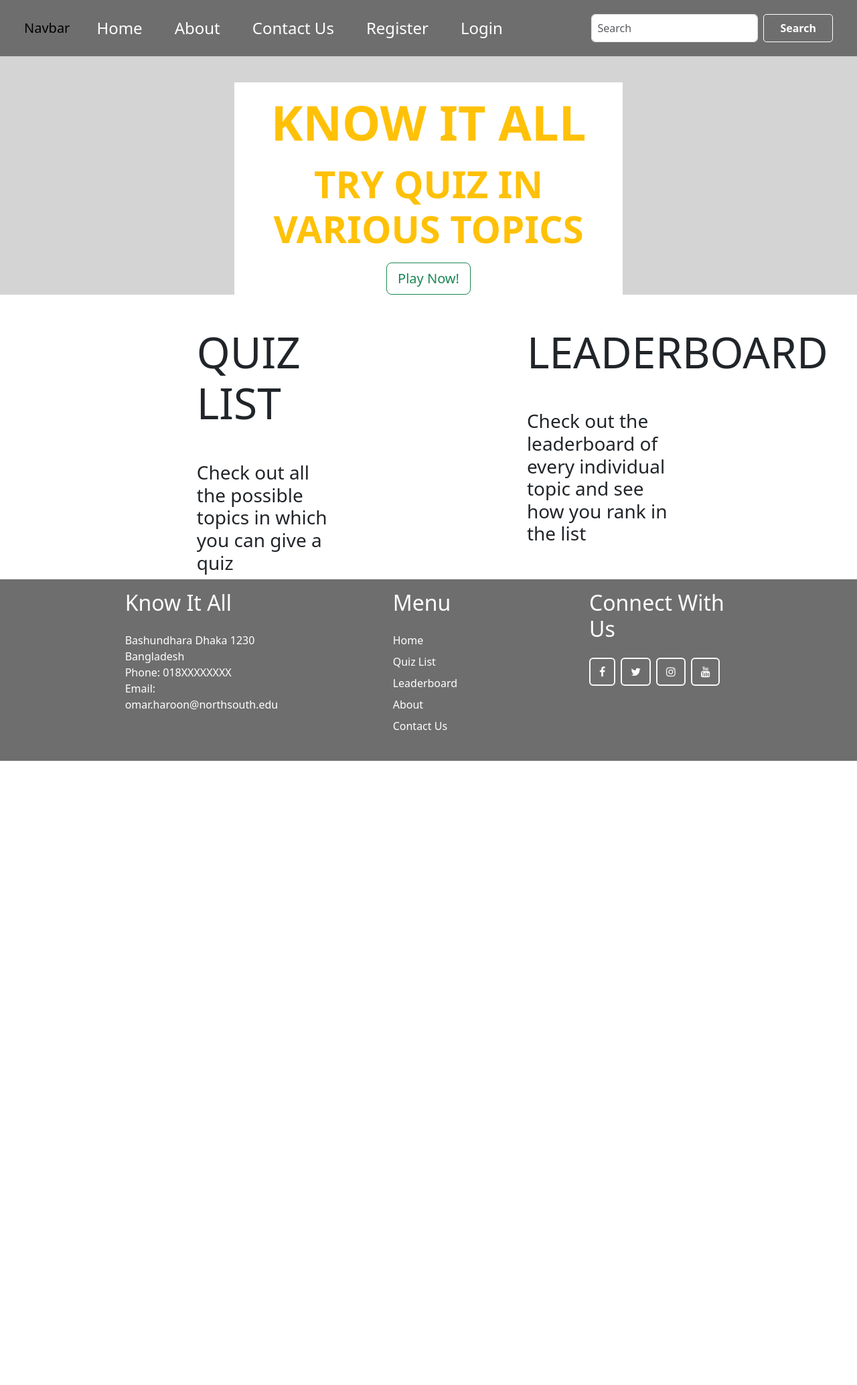
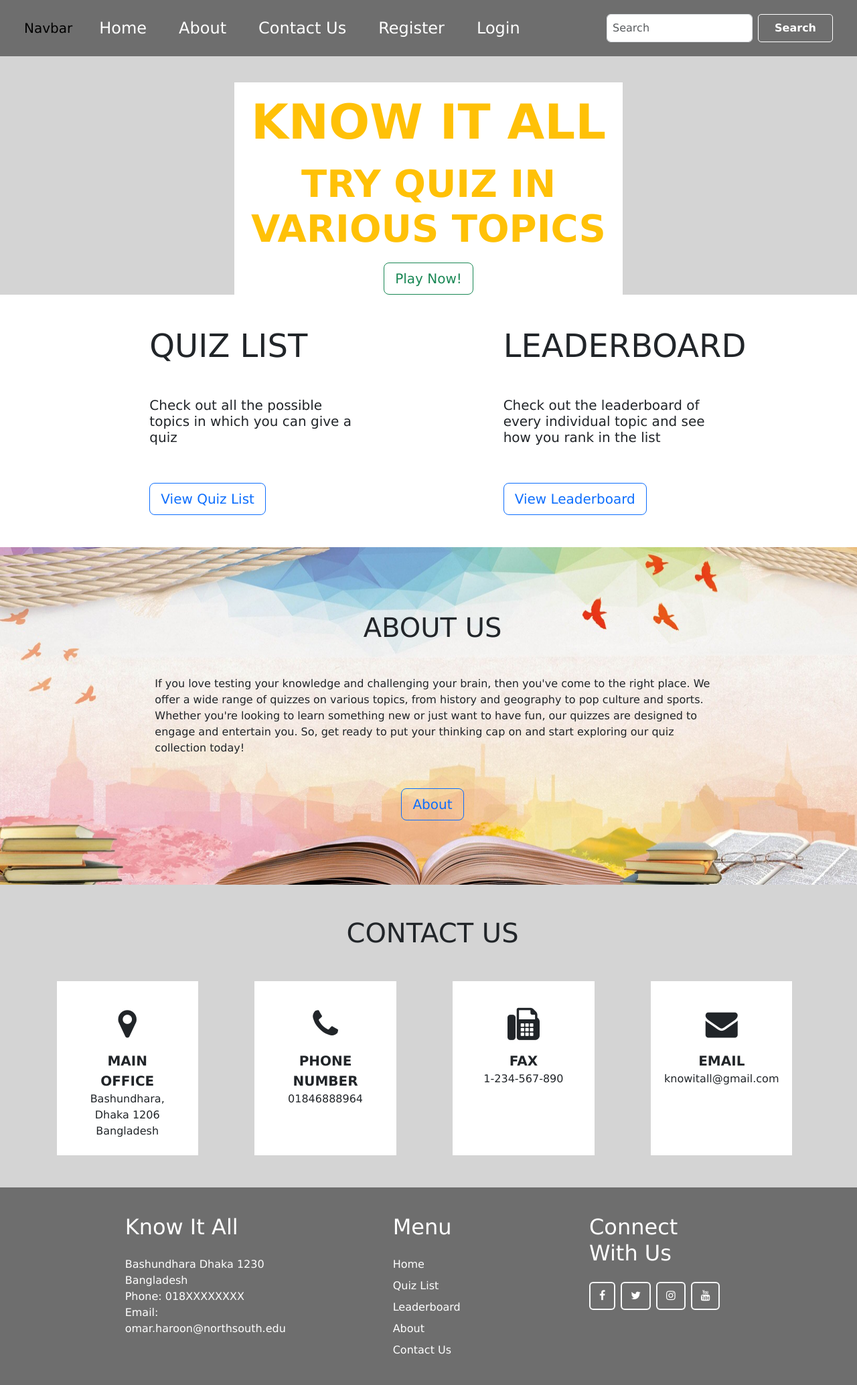
Before and after one commit to OmarHaroon01/KnowItAll, a PHP site: page /home.html in a window 1280 px wide. Shown: the whole page at 67% size. Before the commit the page ends 1136 px from the top, so only its background shows below. Run offline with PHP 8.4, Linux system fonts and the light colour scheme.

Commit message:
homepage updated

```diff
--- a/home.html
+++ b/home.html
@@ -1,36 +1,23 @@
 <!DOCTYPE html>
 <html lang="en">
+
 <head>
   <meta charset="UTF-8" />
   <meta http-equiv="X-UA-Compatible" content="IE=edge" />
   <meta name="viewport" content="width=device-width, initial-scale=1.0" />
   <title>KBC Lite - Homepage</title>
   <link rel="stylesheet" href="style.css" />
-    <link
-      rel="stylesheet"
-      href="https://cdnjs.cloudflare.com/ajax/libs/font-awesome/4.7.0/css/font-awesome.min.css"
-    />
-    <link
-      href="https://cdn.jsdelivr.net/npm/bootstrap@5.3.0-alpha1/dist/css/bootstrap.min.css"
-      rel="stylesheet"
-      integrity="sha384-GLhlTQ8iRABdZLl6O3oVMWSktQOp6b7In1Zl3/Jr59b6EGGoI1aFkw7cmDA6j6gD"
-      crossorigin="anonymous"
-    />
+  <link rel="stylesheet" href="https://cdnjs.cloudflare.com/ajax/libs/font-awesome/4.7.0/css/font-awesome.min.css" />
+  <link href="https://cdn.jsdelivr.net/npm/bootstrap@5.3.0-alpha1/dist/css/bootstrap.min.css" rel="stylesheet"
+    integrity="sha384-GLhlTQ8iRABdZLl6O3oVMWSktQOp6b7In1Zl3/Jr59b6EGGoI1aFkw7cmDA6j6gD" crossorigin="anonymous" />
 </head>
 
 <body class="d-flex flex-column min-vh-100">
   <nav class="navbar navbar-expand-lg primary-color py-3">
     <div class="container-fluid">
       <a class="navbar-brand ms-4" href="#">Navbar</a>
-        <button
-          class="navbar-toggler"
-          type="button"
-          data-bs-toggle="collapse"
-          data-bs-target="#navbarSupportedContent"
-          aria-controls="navbarSupportedContent"
-          aria-expanded="false"
-          aria-label="Toggle navigation"
-        >
+      <button class="navbar-toggler" type="button" data-bs-toggle="collapse" data-bs-target="#navbarSupportedContent"
+        aria-controls="navbarSupportedContent" aria-expanded="false" aria-label="Toggle navigation">
         <span class="navbar-toggler-icon"></span>
       </button>
       <div class="collapse navbar-collapse" id="navbarSupportedContent">
@@ -52,12 +39,7 @@
           </li>
         </ul>
         <form class="d-flex me-4" role="search">
-            <input
-              class="form-control me-2 p-2"
-              type="search"
-              placeholder="Search"
-              aria-label="Search"
-            />
+          <input class="form-control me-2 p-2" type="search" placeholder="Search" aria-label="Search" />
           <button class="search-button" type="submit">Search</button>
         </form>
       </div>
@@ -65,24 +47,13 @@
   </nav>
   <div class="flex-grow-1">
     <div class="row position-relative m-0">
-        <img
-          src="Assets/homepage1.png"
-          alt=""
-          width="100%"
-          class="p-0 position-relative"
-        />
+      <img src="Assets/homepage1.png" alt="" width="100%" class="p-0 position-relative" />
       <div class="position-absolute bottom-0 start-50 translate-middle-x">
-          <div
-            class="d-flex flex-column align-item-center justify-content-center mx-5"
-          >
+        <div class="d-flex flex-column align-item-center justify-content-center mx-5">
           <div class="col-2 m-auto bg-white w-50">
             <div class="text-center">
-                <span class="display-2 fw-bold d-block my-3 text-warning"
-                  >KNOW IT ALL</span
-                >
-                <span class="display-4 fw-bold d-block my-3 text-warning"
-                  >TRY QUIZ IN VARIOUS TOPICS</span
-                >
+              <span class="display-2 fw-bold d-block my-3 text-warning">KNOW IT ALL</span>
+              <span class="display-4 fw-bold d-block my-3 text-warning">TRY QUIZ IN VARIOUS TOPICS</span>
               <button class="btn btn-lg btn-outline-success" type="submit">
                 Play Now!
               </button>
@@ -93,23 +64,104 @@
     </div>
     <div class="row mt-5 ms-0">
       <div class="d-flex justify-content-evenly flex-md-row flex-column">
-          <div class="col-md-2 col-12">
-            <div class="display-3 text-center text-md-start">QUIZ LIST</div>
-            <p class="mt-5 h3 fw-normal">
+        <div class="col-md-3 col-12">
+          <div class="display-5 text-center text-md-start">QUIZ LIST</div>
+          <p class="mt-5 h5 fw-normal">
             Check out all the possible topics in which you can give a quiz
           </p>
         </div>
-          <div class="col-md-2 col-12">
-            <div class="display-3 text-center text-md-start">LEADERBOARD</div>
-            <p class="mt-5 h3 fw-normal">
+        <div class="col-md-3 col-12">
+          <div class="display-5 text-center text-md-start">LEADERBOARD</div>
+          <p class="mt-5 h5 fw-normal">
             Check out the leaderboard of every individual topic and see how
             you rank in the list
           </p>
         </div>
       </div>
     </div>
+    <div class="row my-5 ms-0">
+      <div class="d-flex justify-content-evenly flex-md-row flex-column">
+        <div class="col-md-3 col-12">
+          <div class="d-flex">
+            <button class="btn btn-lg btn-outline-primary" type="submit">
+              View Quiz List
+            </button>
           </div>
-    <footer class="primary-color">
+        </div>
+        <div class="col-md-3 col-12">
+          <div class="d-flex">
+            <button class="btn btn-lg btn-outline-primary" type="submit">
+              View Leaderboard
+            </button>
+          </div>
+        </div>
+      </div>
+    </div>
+    <div class="container-fluid  bg-edu py-5">
+      <div class="row my-5 ms-0">
+        <div class="d-flex align-items-center flex-column">
+          <div class="display-6">
+            ABOUT US
+          </div>
+          <div class="d-flex justify-content-center mt-5">
+            <div class="col-8">
+              If you love testing your knowledge and challenging your
+              brain, then you've come to the right place. We offer a
+              wide range of quizzes on various topics, from history
+              and geography to pop culture and sports. Whether you're
+              looking to learn something new or just want to have fun,
+              our quizzes are designed to engage and entertain you. So,
+              get ready to put your thinking cap on and start exploring
+              our quiz collection today!
+            </div>
+          </div>
+          <div class="d-flex justify-content-center mt-5">
+            <button class="btn btn-lg btn-outline-primary" type="submit">
+              About
+            </button>
+          </div>
+        </div>
+      </div>
+    </div>
+    <div class="row py-5 bg-contact ms-0">
+      <div class="d-flex justify-content-center">
+        <div class="display-6 mb-5">
+          CONTACT US
+        </div>
+      </div>
+      <div class="row align-items-center align-items-lg-stretch justify-content-center justify-content-lg-evenly flex-column flex-lg-row h-100">
+        <div class="col-lg-2 col-4 bg-white">
+          <div class="d-flex flex-column align-items-center p-4">
+            <i class="fa fa-3x fa-map-marker my-3"></i>
+            <div class="fs-5 text-center fw-bold">MAIN OFFICE</div>
+            <div class="fs-6 text-center">Bashundhara, Dhaka 1206 Bangladesh</div>
+          </div>
+        </div>
+        <div class="col-lg-2 col-4 bg-white">
+          <div class="d-flex flex-column align-items-center p-4">
+            <i class="fa fa-3x fa-phone  my-3"></i>
+            <div class="fs-5 fw-bold text-center">PHONE NUMBER</div>
+            <div class="fs-6 text-center">01846888964</div>
+          </div>
+        </div>
+        <div class="col-lg-2 col-4 bg-white">
+          <div class="d-flex flex-column align-items-center  p-4">
+            <i class="fa fa-3x fa-fax  my-3"></i>
+            <div class="fs-5 fw-bold text-center">FAX</div>
+            <div class="fs-6 text-center">1-234-567-890</div>
+          </div>
+        </div>
+        <div class="col-lg-2 col-4 bg-white ">
+          <div class="d-flex flex-column align-items-center  p-4">
+            <i class="fa fa-3x fa-envelope  my-3"></i>
+            <div class="fs-5 fw-bold text-center">EMAIL</div>
+            <div class="fs-6 text-center">knowitall@gmail.com</div>
+          </div>
+        </div>
+      </div>
+    </div>
+  </div>
+  <footer class="primary-color pt-4">
     <div class="d-flex my-3 text-white justify-content-evenly">
       <div class="col-2">
         <h2>Know It All</h2>
@@ -134,38 +186,22 @@
         <h2>Connect With Us</h2>
         <ul class="list-group list-group-horizontal my-4">
           <li class="border border-2 rounded border-light me-2">
-              <a
-                href=""
-                class="btn btn-default text-white social-icon"
-                target="_blank"
-              >
+            <a href="" class="btn btn-default text-white social-icon" target="_blank">
               <i class="fa fa-facebook"></i>
             </a>
           </li>
           <li class="border border-2 rounded border-light me-2">
-              <a
-                href=""
-                class="btn btn-default text-white social-icon"
-                target="_blank"
-              >
+            <a href="" class="btn btn-default text-white social-icon" target="_blank">
               <i class="fa fa-twitter"></i>
             </a>
           </li>
           <li class="border border-2 rounded border-light me-2">
-              <a
-                href=""
-                class="btn btn-default text-white social-icon"
-                target="_blank"
-              >
+            <a href="" class="btn btn-default text-white social-icon" target="_blank">
               <i class="fa fa-instagram"></i>
             </a>
           </li>
           <li class="border border-2 rounded border-light">
-              <a
-                href=""
-                class="btn btn-default text-white social-icon"
-                target="_blank"
-              >
+            <a href="" class="btn btn-default text-white social-icon" target="_blank">
               <i class="fa fa-youtube"></i>
             </a>
           </li>
@@ -174,10 +210,9 @@
     </div>
   </footer>
 
-    <script
-      src="https://cdn.jsdelivr.net/npm/bootstrap@5.3.0-alpha1/dist/js/bootstrap.bundle.min.js"
+  <script src="https://cdn.jsdelivr.net/npm/bootstrap@5.3.0-alpha1/dist/js/bootstrap.bundle.min.js"
     integrity="sha384-w76AqPfDkMBDXo30jS1Sgez6pr3x5MlQ1ZAGC+nuZB+EYdgRZgiwxhTBTkF7CXvN"
-      crossorigin="anonymous"
-    ></script>
+    crossorigin="anonymous"></script>
 </body>
+
 </html>
--- a/style.css
+++ b/style.css
@@ -1,6 +1,9 @@
 .primary-color {
   /* background-color: #b7ac04; */
   background-color: #6e6e6e;
+}
+.secondary-color{
+  background-color: #c7c7c7;
 }
 
 .text-white {
@@ -31,3 +34,17 @@ ul li a:hover {
 li {
   list-style: none;
 }
+
+* {
+  font-family: 'Lucida Sans', 'Lucida Sans Regular', 'Lucida Grande', 'Lucida Sans Unicode', Geneva, Verdana, sans-serif;
+}
+
+.bg-edu{
+  background: url(assets/bg-edu.jpg);
+  background-size: 100% 100%;
+  background-repeat: no-repeat;
+}
+
+.bg-contact {
+  background-color: #D4D4D4;
+}
```
Also changed, not shown: Assets/bg-edu.jpg (added). Lines whose indentation alone changed are shown as unchanged.
